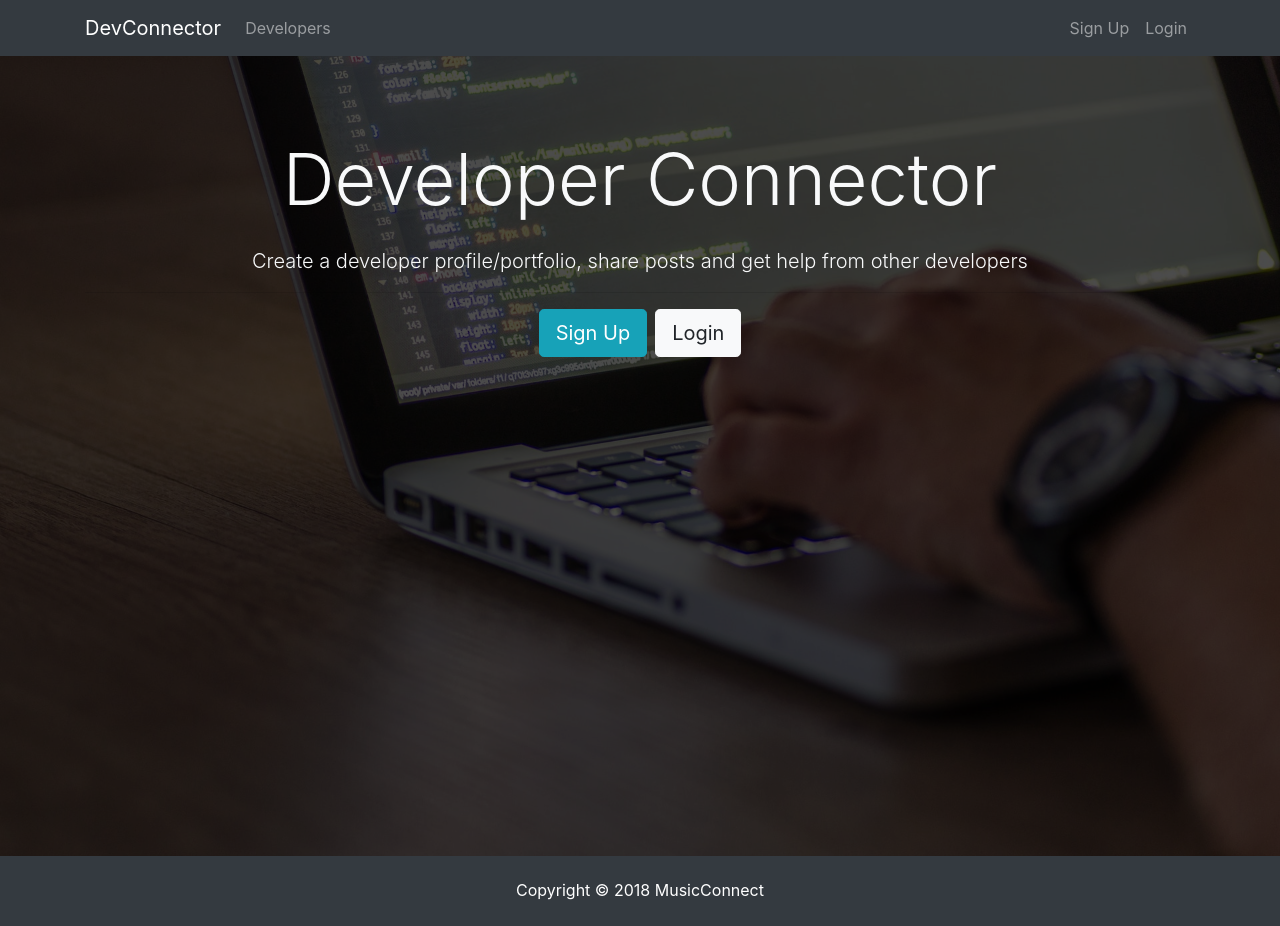
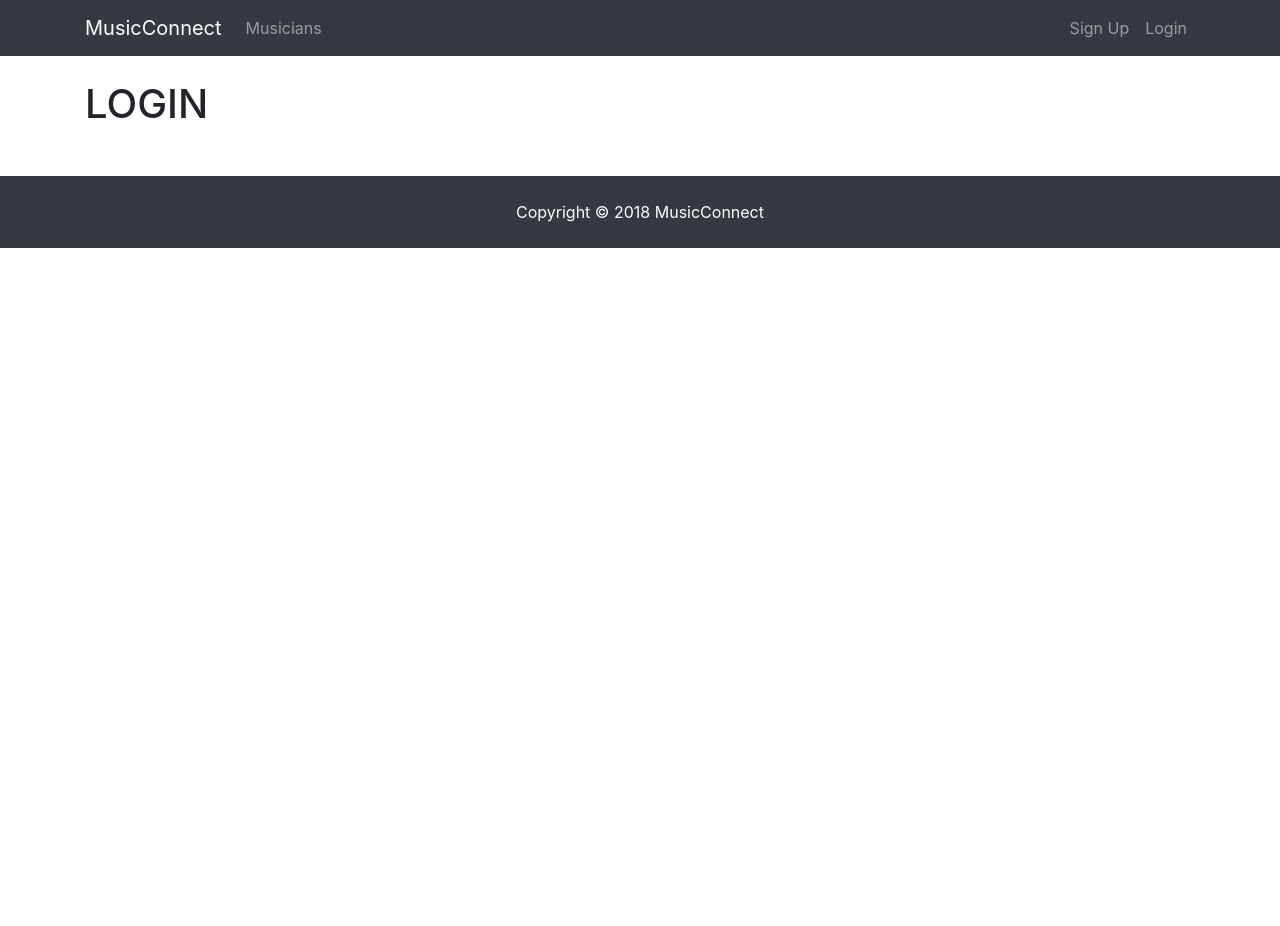
Before and after one commit to djflorio/music-connect, a React (Create React App) app in the folder client/: page /login in a window 1280 px wide. After the commit the page ends 800 px from the top, so only its background shows below. Built offline with nearby package versions, Linux system fonts and the light colour scheme.

Commit message:
add login and register components and routes

```diff
--- a/client/package.json
+++ b/client/package.json
@@ -5,6 +5,7 @@
   "dependencies": {
     "react": "^16.5.2",
     "react-dom": "^16.5.2",
+    "react-router-dom": "^4.3.1",
     "react-scripts": "2.0.5"
   },
   "scripts": {
--- a/client/src/App.js
+++ b/client/src/App.js
@@ -1,7 +1,10 @@
 import React, { Component } from "react";
+import { BrowserRouter as Router, Route } from "react-router-dom";
 
 import Navbar from "./components/layout/Navbar";
 import Landing from "./components/layout/Landing";
+import Register from "./components/auth/Register";
+import Login from "./components/auth/Login";
 import Footer from "./components/layout/Footer";
 
 import "./App.css";
@@ -9,11 +12,17 @@ import "./App.css";
 class App extends Component {
   render() {
     return (
-      <div className="App">
-        <Navbar />
-        <Landing />
-        <Footer />
-      </div>
+      <Router>
+        <div className="App">
+          <Navbar />
+          <Route exact path="/" component={Landing} />
+          <div className="container">
+            <Route exact path="/register" component={Register} />
+            <Route exact path="/login" component={Login} />
+          </div>
+          <Footer />
+        </div>
+      </Router>
     );
   }
 }
--- /dev/null
+++ b/client/src/components/auth/Login.js
@@ -0,0 +1,13 @@
+import React, { Component } from "react";
+
+class Login extends Component {
+  render() {
+    return (
+      <div>
+        <h1>LOGIN</h1>
+      </div>
+    );
+  }
+}
+
+export default Login;
--- /dev/null
+++ b/client/src/components/auth/Register.js
@@ -0,0 +1,13 @@
+import React, { Component } from "react";
+
+class Register extends Component {
+  render() {
+    return (
+      <div>
+        <h1>REGISTER</h1>
+      </div>
+    );
+  }
+}
+
+export default Register;
--- a/client/src/components/layout/Landing.js
+++ b/client/src/components/layout/Landing.js
@@ -1,4 +1,5 @@
 import React, { Component } from "react";
+import { Link } from "react-router-dom";
 
 class Landing extends Component {
   render() {
@@ -8,19 +9,19 @@ class Landing extends Component {
           <div className="container">
             <div className="row">
               <div className="col-md-12 text-center">
-                <h1 className="display-3 mb-4">Developer Connector</h1>
+                <h1 className="display-3 mb-4">Music Connect</h1>
                 <p className="lead">
                   {" "}
-                  Create a developer profile/portfolio, share posts and get help
-                  from other developers
+                  Create a musician profile/portfolio, share posts and get help
+                  from other musicians
                 </p>
                 <hr />
-                <a href="register.html" className="btn btn-lg btn-info mr-2">
+                <Link to="/register" className="btn btn-lg btn-info mr-2">
                   Sign Up
-                </a>
-                <a href="login.html" className="btn btn-lg btn-light">
+                </Link>
+                <Link to="/login" className="btn btn-lg btn-light">
                   Login
-                </a>
+                </Link>
               </div>
             </div>
           </div>
--- a/client/src/components/layout/Navbar.js
+++ b/client/src/components/layout/Navbar.js
@@ -1,13 +1,14 @@
 import React, { Component } from "react";
+import { Link } from "react-router-dom";
 
 class Navbar extends Component {
   render() {
     return (
       <nav className="navbar navbar-expand-sm navbar-dark bg-dark mb-4">
         <div className="container">
-          <a className="navbar-brand" href="landing.html">
-            DevConnector
-          </a>
+          <Link className="navbar-brand" to="/">
+            MusicConnect
+          </Link>
           <button
             className="navbar-toggler"
             type="button"
@@ -20,22 +21,22 @@ class Navbar extends Component {
           <div className="collapse navbar-collapse" id="mobile-nav">
             <ul className="navbar-nav mr-auto">
               <li className="nav-item">
-                <a className="nav-link" href="profiles.html">
-                  Developers
-                </a>
+                <Link className="nav-link" to="/profiles">
+                  Musicians
+                </Link>
               </li>
             </ul>
 
             <ul className="navbar-nav ml-auto">
               <li className="nav-item">
-                <a className="nav-link" href="register.html">
+                <Link className="nav-link" to="/register">
                   Sign Up
-                </a>
+                </Link>
               </li>
               <li className="nav-item">
-                <a className="nav-link" href="login.html">
+                <Link className="nav-link" to="/login">
                   Login
-                </a>
+                </Link>
               </li>
             </ul>
           </div>
```
